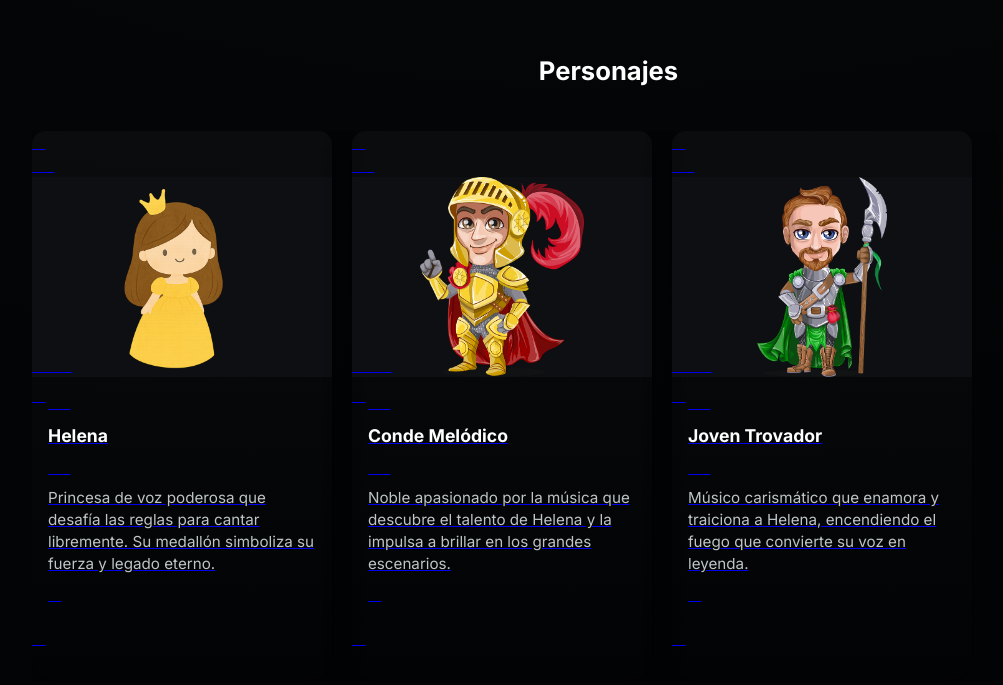
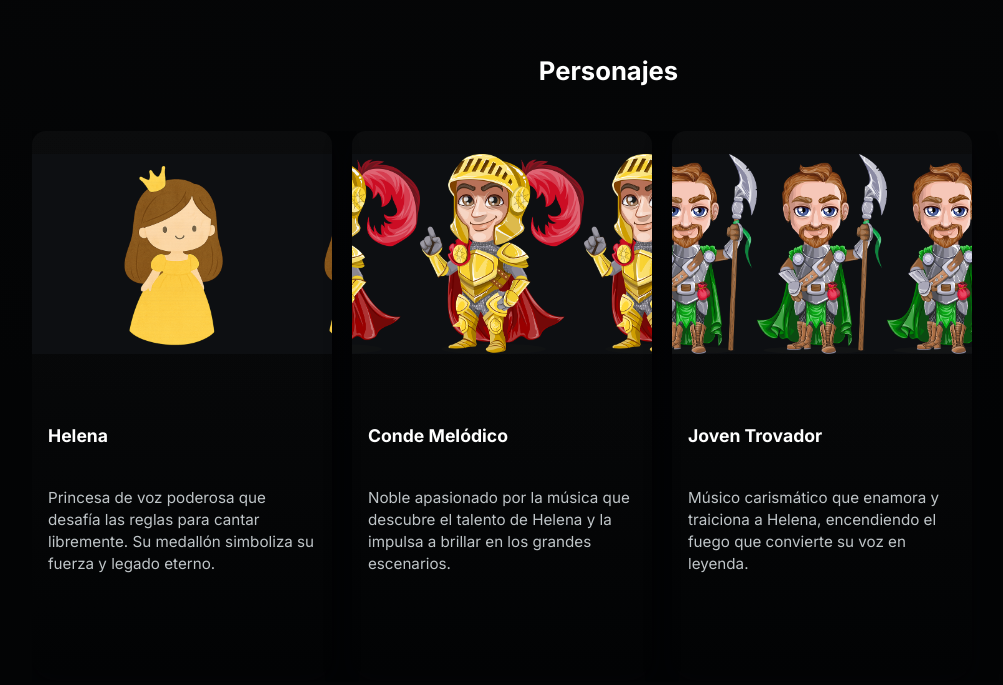
Before and after one commit to JQuintero32/javascript-3168940, a plain HTML site: page 03_base_datos_comic/index.html in a window 1280 px wide. Shown: the part 1659-2344 px from the top of the page, without its empty margins (36-1039 px from the left). Drawn offline with Linux system fonts and the light colour scheme.

Commit message:
Add files via upload

```diff
--- a/03_base_datos_comic/Capitulo.css
+++ b/03_base_datos_comic/Capitulo.css
@@ -1,12 +1,15 @@
-
+/* Capitulo.css */
+/* Necesario para que el fondo del header tenga altura y se vea */
 .capitulo-header {
     height: 500px;
+    /* Asegura que la imagen de fondo se vea */
     width: 100%;
     background-size: cover;
     background-position: center;
     position: relative;
 }
 
+/* EL ESTILO MÁS IMPORTANTE: Limitar y centrar el contenedor de todo el contenido */
 .capitulo-content {
     max-width: 1100px;
     width: 90%;
--- a/03_base_datos_comic/Personaje.js
+++ b/03_base_datos_comic/Personaje.js
@@ -7,7 +7,7 @@ const id = parseInt(params.get('id'));
 
 const miPersonaje = comic.Personajes.find(p => p.id === id);
 
-
+// REDIRECCIÓN SI EL ID ES INVÁLIDO O EL PERSONAJE NO EXISTE (Seguridad)
 if (isNaN(id) || !miPersonaje) {
 
     window.location.href = 'index.html';
@@ -16,7 +16,7 @@ if (isNaN(id) || !miPersonaje) {
 
 const personajePerfil = document.querySelector(".personaje-perfil");
 
-
+// El código para mostrar el personaje
 if (miPersonaje) {
     personajePerfil.innerHTML = `
         <div class="personaje-imagen">
--- a/03_base_datos_comic/app.js
+++ b/03_base_datos_comic/app.js
@@ -4,7 +4,7 @@ const heroContainer = document.querySelector("#hero-container");
 
 // Lógica de Carrusel: Incluye la portada principal y luego las portadas de los capítulos.
 const carruselImagenes = [
-    comic.portadaComic, // 1. La portada principal (./portada_principal.png)
+    comic.portadaComic, // 1. La portada principal
     ...comic.capitulos.map(cap => cap.portada) // 2. Las portadas de los capítulos
 ];
 let currentImageIndex = 0;
@@ -43,7 +43,7 @@ function updateHeroBackground() {
         </div>
     `;
 
-    // Avanza al siguiente índice
+    // Avanza al siguiente índice (lógica del carrusel)
     currentImageIndex = (currentImageIndex + 1) % carruselImagenes.length;
 }
 
@@ -51,7 +51,7 @@ function updateHeroBackground() {
 updateHeroBackground();
 setInterval(updateHeroBackground, 5000); // Cambia cada 5 segundos
 
-// --- Generación de Tarjetas de Personajes ---
+// --- Generación de Tarjetas de Personajes (Uso de forEach) ---
 
 const scrollerPersonajes = document.querySelector("#scroller-personajes");
 scrollerPersonajes.innerHTML = '';
@@ -61,8 +61,7 @@ comic.Personajes.forEach(char => {
     card.classList.add("card", "animated-card");
 
     card.innerHTML = ` <a href="./Personaje.html?id=${char.id}">
-    <div class="card__thumb">
-      <img src="${char.imagen}" alt="Imagen de ${char.nombre}" class="personaje-img">
+        <div class="card__thumb" style="background-image: url('${char.imagen}'); background-size: contain; background-color: var(--card);">
     </div>
 
     <div class="card__body">
@@ -76,7 +75,7 @@ comic.Personajes.forEach(char => {
 });
 
 
-// --- Generación de Tarjetas de Capítulos ---
+// --- Generación de Tarjetas de Capítulos (Uso de forEach) ---
 
 const scrollerCapitulos = document.querySelector("#scroller-capitulos");
 scrollerCapitulos.innerHTML = '';
--- a/03_base_datos_comic/style.css
+++ b/03_base_datos_comic/style.css
@@ -263,6 +263,25 @@ body {
     box-shadow: 0 14px 30px rgba(164, 137, 0, 0.4);
 }
 
+/* SOLUCIÓN AL SUBRAYADO AZUL (ACCESIBILIDAD ESTILIZADA) */
+.card a {
+    display: block;
+    /* Asegura que el enlace ocupe toda la tarjeta */
+    text-decoration: none;
+    /* Previene cualquier subrayado de texto por defecto */
+    height: 100%;
+    color: inherit;
+    /* Hereda el color del texto para no ser azul */
+}
+
+.card a:focus {
+    /* Elimina el borde azul nativo */
+    outline: none;
+    /* Sustituye por un borde dorado elegante (mantiene accesibilidad) */
+    box-shadow: 0 0 0 3px var(--accent);
+}
+
+
 /* Animación de entrada de las tarjetas */
 .animated-card {
     animation: fadeInCard 0.8s ease-out forwards;
@@ -270,7 +289,6 @@ body {
 }
 
 /* Retraso para animar las tarjetas una tras otra */
-/* Se mantiene el retraso para que se vea el efecto cascada, incluso si se usa grid en móvil */
 .scroller#scroller-capitulos .animated-card:nth-child(1) {
     animation-delay: 0.2s;
 }
@@ -301,15 +319,15 @@ body {
     width: 100%;
     background-size: cover;
     background-position: center;
-
+    background-color: var(--card);
+    /* Base para imágenes de personaje que usan 'contain' */
 }
 
-.personaje-img {
-  width: 100%;
-  height: 100%;
-  object-fit: contain;
-  background-color: var(--card);
+/* Las imágenes de Personajes usan background-size: contain; para que se vean completas */
+.scroller#scroller-personajes .card__thumb {
+    background-size: contain;
 }
+
 
 .card__body {
     padding: 14px 16px 20px;
```
Also changed, not shown: 03_base_datos_comic/Capitulo.html (line endings or trailing spaces), 03_base_datos_comic/Capitulo.js (line endings or trailing spaces), 03_base_datos_comic/Personaje.css (line endings or trailing spaces), 03_base_datos_comic/Personaje.html (line endings or trailing spaces), 03_base_datos_comic/bd.js (line endings or trailing spaces), 03_base_datos_comic/index.html (line endings or trailing spaces). Lines whose indentation alone changed are shown as unchanged.
